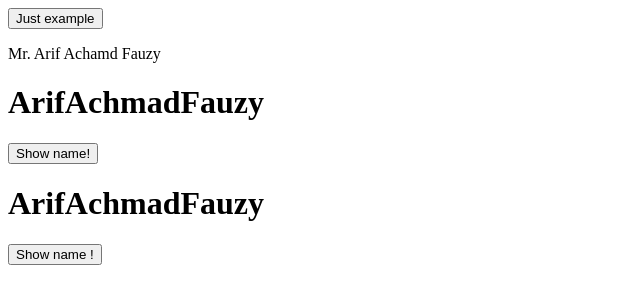
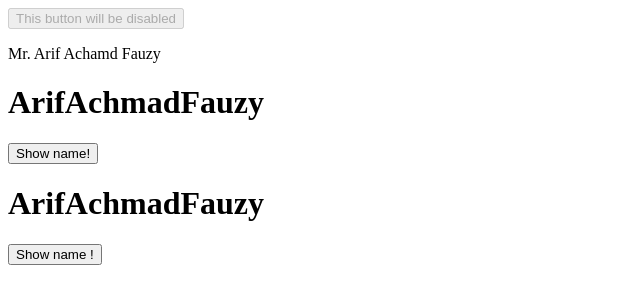
Before and after one commit to ariff06/Vue.JS-DEMO, a Vue app in the folder my-apps/: page / in a window 1280 px wide. Shown: the top 304 px of the page, without its empty margins (0-640 px from the left). Built offline with nearby package versions, Linux system fonts and the light colour scheme.

Commit message:
Added binding multiple Attributes

```diff
--- a/my-apps/src/components/MainButton.vue
+++ b/my-apps/src/components/MainButton.vue
@@ -1,11 +1,15 @@
 <script setup>
     const fullName = "Arif Achmad Fauzy"
+    const buttonAttr = {
+        disabled: true,
+        id: 1,
+    }
 
     const showName = () => console.log(fullName)
 </script>
 
 <template>
-    <button @click="showName">Just example</button>
+    <button v-bind="buttonAttr" @click="showName">This button will be disabled</button>
 </template>
 
 <style scoped></style>
```
